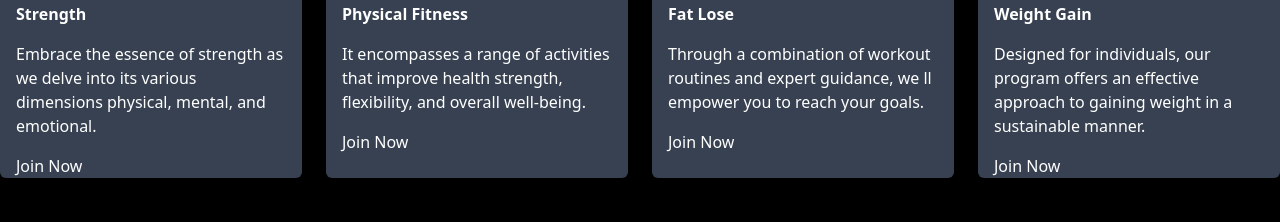
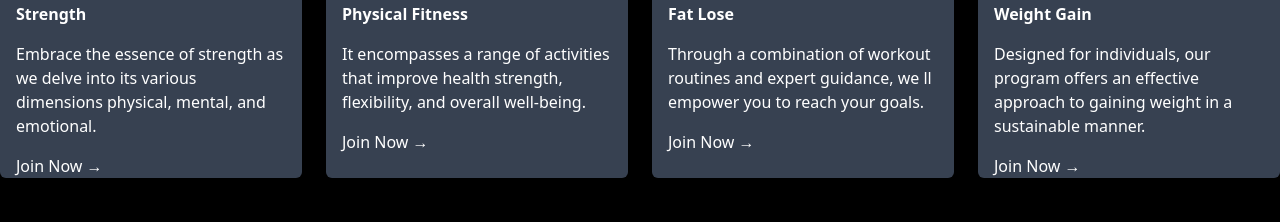
Before and after one commit to Rafaelteppa/prova, a Next.js app: page / in a window 1280 px wide. Shown: the part 820-1042 px from the top of the page. Built offline with nearby package versions, Linux system fonts and the light colour scheme.

Commit message:
fix: final

```diff
--- a/app/components/Program.tsx
+++ b/app/components/Program.tsx
@@ -16,7 +16,7 @@ export default function Program(){
                             physical, mental, and emotional.
                         </p>
                         <div className="mt-4">
-                            <a href="#">Join Now</a>
+                            <a href="#">Join Now →</a>
                         </div>
                     </div>
                 </div>
@@ -30,7 +30,7 @@ export default function Program(){
                             strength, flexibility, and overall well-being.
                         </p>
                         <div className="mt-4">
-                            <a href="#">Join Now</a>
+                            <a href="#">Join Now →</a>
                         </div>
                     </div>
                 </div>
@@ -45,7 +45,7 @@ export default function Program(){
                             your goals.
                         </p>
                         <div className="mt-4">
-                            <a href="#">Join Now</a>
+                            <a href="#">Join Now →</a>
                         </div>
                     </div>
                 </div>
@@ -59,7 +59,7 @@ export default function Program(){
                             effective approach to gaining weight in a sustainable manner.
                         </p>
                         <div className="mt-4">
-                            <a href="#">Join Now</a>
+                            <a href="#">Join Now →</a>
                         </div>
                     </div>
                 </div>
```
